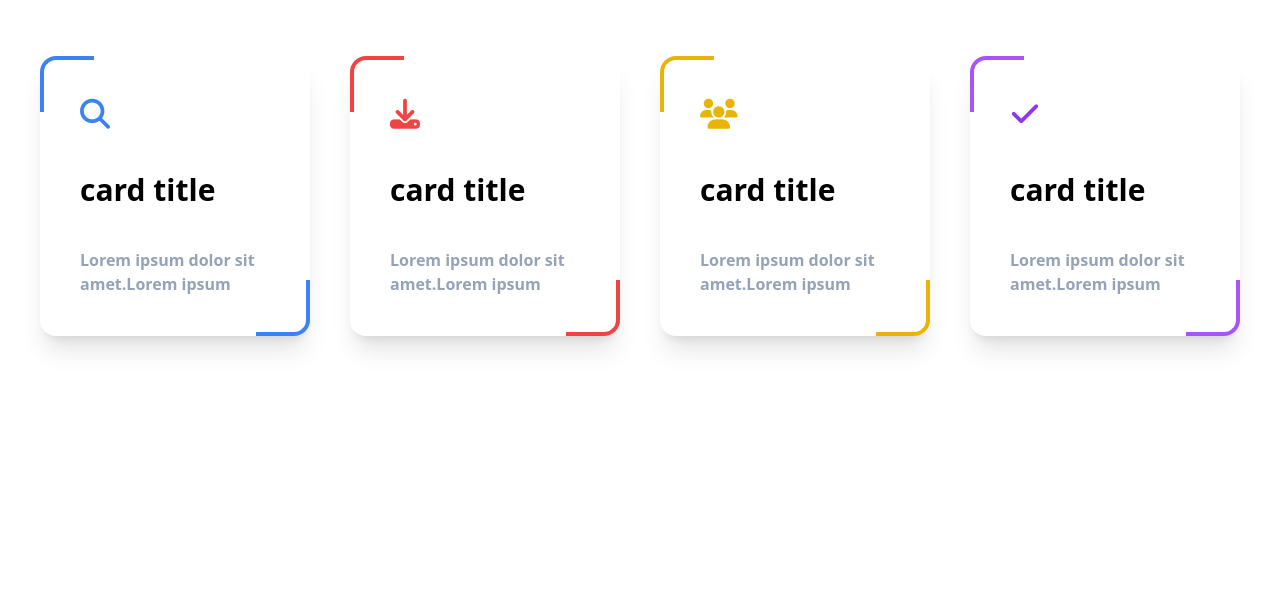
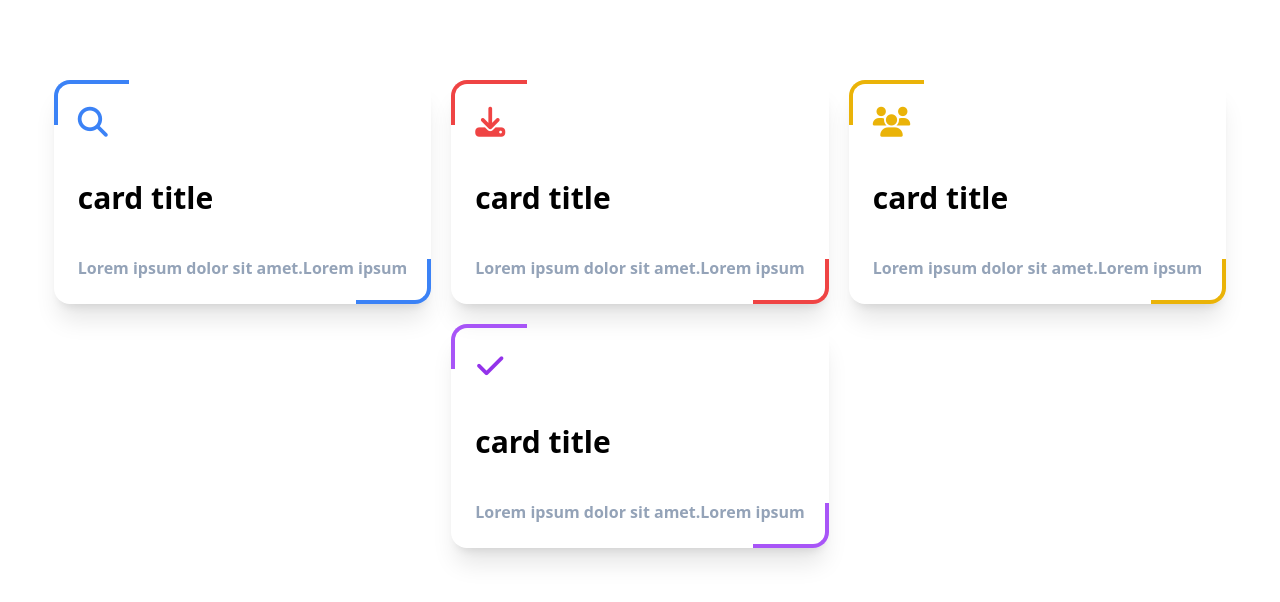
Before and after one commit to salehMb1999/animated-border-on-hover, a website: page index.html in a window 1280 px wide. Drawn offline with Linux system fonts and the light colour scheme.

Commit message:
some wrong styles fixed

```diff
--- a/index.html
+++ b/index.html
@@ -15,10 +15,10 @@
   </head>
   <body class="">
     <div
-      class="container mt-4 mx-auto flex justify-center items-center gap-10 p-10"
+      class="container mt-20 mx-auto flex flex-wrap justify-center items-center gap-5"
     >
       <div
-        class="p-10 shadow-xl flex flex-col gap-10 rounded-2xl relative before:absolute before:w-1/5 before:h-1/5 before:bottom-0 before:right-0 before:rounded-br-2xl before:border-b-4 before:border-blue-500 before:border-r-4 after:absolute after:w-1/5 after:h-1/5 after:top-0 after:left-0 after:rounded-tl-2xl after:border-t-4 after:border-blue-500 after:border-l-4 hover:before:w-4/5 hover:before:h-4/5 before:duration-300 before:ease-in-out hover:after:w-4/5 hover:after:h-4/5 after:duration-300 after:ease-in-out"
+        class="p-6 shadow-xl flex flex-col gap-10 rounded-2xl relative before:absolute before:w-1/5 before:h-1/5 before:bottom-0 before:right-0 before:rounded-br-2xl before:border-b-4 before:border-blue-500 before:border-r-4 after:absolute after:w-1/5 after:h-1/5 after:top-0 after:left-0 after:rounded-tl-2xl after:border-t-4 after:border-blue-500 after:border-l-4 hover:before:w-4/5 hover:before:h-4/5 before:duration-300 before:ease-in-out hover:after:w-4/5 hover:after:h-4/5 after:duration-300 after:ease-in-out"
       >
         <i class="fa fa-search text-blue-500 text-3xl" aria-hidden="true"></i>
         <p class="font-bold text-3xl">card title</p>
@@ -27,7 +27,7 @@
         </p>
       </div>
       <div
-        class="p-10 shadow-xl flex flex-col gap-10 rounded-2xl relative before:absolute before:w-1/5 before:h-1/5 before:bottom-0 before:right-0 before:rounded-br-2xl before:border-b-4 before:border-red-500 before:border-r-4 after:absolute after:w-1/5 after:h-1/5 after:top-0 after:left-0 after:rounded-tl-2xl after:border-t-4 after:border-red-500 after:border-l-4 hover:before:w-4/5 hover:before:h-4/5 before:duration-300 before:ease-in-out hover:after:w-4/5 hover:after:h-4/5 after:duration-300 after:ease-in-out"
+        class="p-6 shadow-xl flex flex-col gap-10 rounded-2xl relative before:absolute before:w-1/5 before:h-1/5 before:bottom-0 before:right-0 before:rounded-br-2xl before:border-b-4 before:border-red-500 before:border-r-4 after:absolute after:w-1/5 after:h-1/5 after:top-0 after:left-0 after:rounded-tl-2xl after:border-t-4 after:border-red-500 after:border-l-4 hover:before:w-4/5 hover:before:h-4/5 before:duration-300 before:ease-in-out hover:after:w-4/5 hover:after:h-4/5 after:duration-300 after:ease-in-out"
       >
         <i class="fa fa-download text-red-500 text-3xl" aria-hidden="true"></i>
         <p class="font-bold text-3xl">card title</p>
@@ -36,7 +36,7 @@
         </p>
       </div>
       <div
-        class="p-10 shadow-xl flex flex-col gap-10 rounded-2xl relative before:absolute before:w-1/5 before:h-1/5 before:bottom-0 before:right-0 before:rounded-br-2xl before:border-b-4 before:border-yellow-500 before:border-r-4 after:absolute after:w-1/5 after:h-1/5 after:top-0 after:left-0 after:rounded-tl-2xl after:border-t-4 after:border-yellow-500 after:border-l-4 hover:before:w-4/5 hover:before:h-4/5 before:duration-300 before:ease-in-out hover:after:w-4/5 hover:after:h-4/5 after:duration-300 after:ease-in-out"
+        class="p-6 shadow-xl flex flex-col gap-10 rounded-2xl relative before:absolute before:w-1/5 before:h-1/5 before:bottom-0 before:right-0 before:rounded-br-2xl before:border-b-4 before:border-yellow-500 before:border-r-4 after:absolute after:w-1/5 after:h-1/5 after:top-0 after:left-0 after:rounded-tl-2xl after:border-t-4 after:border-yellow-500 after:border-l-4 hover:before:w-4/5 hover:before:h-4/5 before:duration-300 before:ease-in-out hover:after:w-4/5 hover:after:h-4/5 after:duration-300 after:ease-in-out"
       >
         <i class="fa fa-users text-yellow-500 text-3xl" aria-hidden="true"></i>
         <p class="font-bold text-3xl">card title</p>
@@ -45,7 +45,7 @@
         </p>
       </div>
       <div
-        class="p-10 shadow-xl flex flex-col gap-10 rounded-2xl relative before:absolute before:w-1/5 before:h-1/5 before:bottom-0 before:right-0 before:rounded-br-2xl before:border-b-4 before:border-purple-500 before:border-r-4 after:absolute after:w-1/5 after:h-1/5 after:top-0 after:left-0 after:rounded-tl-2xl after:border-t-4 after:border-purple-500 after:border-l-4 hover:before:w-4/5 hover:before:h-4/5 before:duration-300 before:ease-in-out hover:after:w-4/5 hover:after:h-4/5 after:duration-300 after:ease-in-out"
+        class="p-6 shadow-xl flex flex-col gap-10 rounded-2xl relative before:absolute before:w-1/5 before:h-1/5 before:bottom-0 before:right-0 before:rounded-br-2xl before:border-b-4 before:border-purple-500 before:border-r-4 after:absolute after:w-1/5 after:h-1/5 after:top-0 after:left-0 after:rounded-tl-2xl after:border-t-4 after:border-purple-500 after:border-l-4 hover:before:w-4/5 hover:before:h-4/5 before:duration-300 before:ease-in-out hover:after:w-4/5 hover:after:h-4/5 after:duration-300 after:ease-in-out"
       >
         <i class="fa fa-check text-purple-600 text-3xl" aria-hidden="true"></i>
         <p class="font-bold text-3xl">card title</p>
```
Also changed, not shown: src/styles/style.css.
